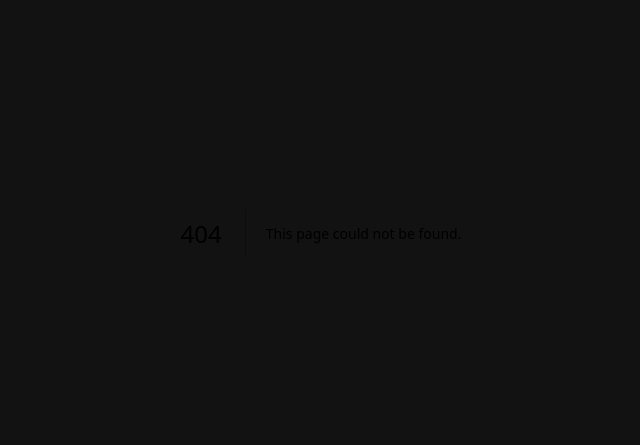
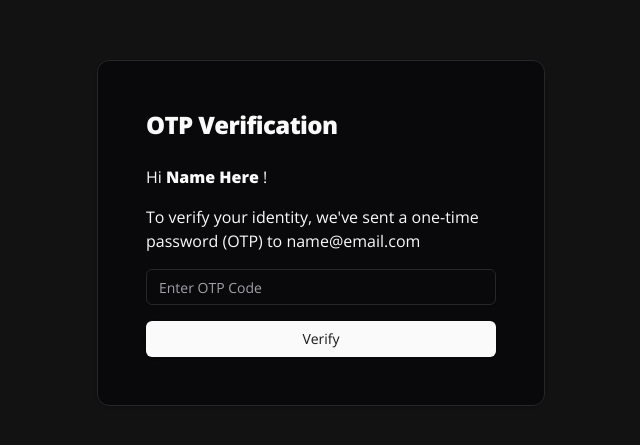
Before and after one commit to JohnPaul154/mi6-mission-control-web, a Next.js app: page /otp in a window 1280 px wide. Before the commit this address had no page. Shown: the part 167-612 px from the top of the page, without its empty margins (319-959 px from the left). Built offline with nearby package versions, Linux system fonts and the light colour scheme.

Commit message:
added otp

```diff
--- a/app/dashboard/mission-control/page.tsx
+++ b/app/dashboard/mission-control/page.tsx
@@ -151,7 +151,7 @@ export default function MissionControlPage() {
     // Creating the event data with only eventName and placeholders for other fields
     const newEvent = {
       eventName: newEventName,
-      location: eventDate,
+      location: "",
       agents: [],
       arsenal: [],
       contactNumber: "",
--- /dev/null
+++ b/app/otp/page.tsx
@@ -0,0 +1,127 @@
+'use client';
+
+import React, { useState, useEffect } from 'react';
+import { useSession } from "@/contexts/SessionContext";
+import { useRouter, useSearchParams } from "next/navigation";
+import { FcGoogle } from "react-icons/fc";
+import { CircleHelp, Eye, EyeOff } from 'lucide-react';
+import crypto from "crypto";
+
+// Firebase Imports
+import {
+  collection,
+  query,
+  where,
+  getDocs,
+  doc,
+  getDoc,
+} from "firebase/firestore";
+
+// Components Imports
+import {
+  Card,
+  CardContent,
+  CardFooter,
+  CardHeader,
+  CardTitle,
+} from "@/components/ui/card";
+
+import { Button } from "@/components/ui/button";
+import { Input } from "@/components/ui/input";
+
+import { firestoreDB } from '@/firebase/init-firebase';
+
+export default function OTP() {
+  const router = useRouter();
+
+  const searchParams = useSearchParams();
+  const data1 = searchParams.get("data1");
+  const data2 = searchParams.get("data2");
+
+  const [otp, setOtp] = useState("");
+  const [error, setError] = useState<string | null>(null);
+
+
+  const { session, setSession } = useSession();
+
+  // Redirect if session exists
+  useEffect(() => {
+    if (session) {
+      router.push("/dashboard");
+    }
+  }, [session, router]);
+
+
+  // Function to handle login logic
+  const handleOTP = async () => {
+    try {
+      setError(null);
+
+      const userRef = doc(firestoreDB, "agents", data1 || "");
+      const userSnap = await getDoc(userRef);
+
+      const mailRef = doc(firestoreDB, "mail", data2 || "");
+      const mailSnap = await getDoc(mailRef);
+
+      if (userSnap.exists()) {
+        const userData = userSnap.data();
+        console.log(userData)
+
+        if (mailSnap.data()!.code === otp) {
+          // Save the session data
+          setSession({
+            id: userSnap.id,
+            email: userData.email,
+            role: userData.role,
+          });
+
+          router.push("/dashboard");
+        } else {
+          setError("Incorrect OTP. Please try again.");
+        }
+      } else {
+        setError("User not found. Please check your email.");
+      }
+    } catch (err: any) {
+      setError("An error occurred. Please try again later.");
+      console.error("Login error:", err);
+    }
+  };
+
+  return (
+    <div className="flex items-center justify-center min-h-screen">
+      <Card className="w-full max-w-md p-6">
+        <CardHeader className="flex">
+          <CardTitle className="font-semibold text-2xl">OTP Verification</CardTitle>
+        </CardHeader>
+        <CardContent>
+          <form>
+            <div className="space-y-4">
+              <h3>
+                Hi <strong>Name Here</strong> !
+              </h3>
+              <p>
+                To verify your identity, we've sent a one-time password (OTP) to name@email.com
+              </p>
+              <div>
+                <label htmlFor="otp" className="block text-sm font-medium">
+                </label>
+                <Input
+                  id="otp"
+                  type="text"
+                  placeholder="Enter OTP Code"
+                  value={otp}
+                  onChange={(e) => setOtp(e.target.value)}
+                />
+              </div>
+              {error && <p className="text-red-500 text-sm">{error}</p>}
+              <Button type="button" onClick={handleOTP} className="w-full">
+                Verify
+              </Button>
+            </div>
+          </form>
+        </CardContent>
+      </Card>
+    </div>
+  );
+}
--- a/app/page.tsx
+++ b/app/page.tsx
@@ -5,13 +5,16 @@ import { useSession } from "@/contexts/SessionContext";
 import { useRouter } from "next/navigation";
 import { FcGoogle } from "react-icons/fc";
 import { CircleHelp, Eye, EyeOff } from 'lucide-react';
+import crypto from "crypto";
 
 // Firebase Imports
 import {
   collection,
   query,
   where,
-  getDocs
+  getDocs,
+  addDoc,
+  serverTimestamp,
 } from "firebase/firestore";
 
 // Components Imports
@@ -28,13 +31,16 @@ import { Input } from "@/components/ui/input";
 
 import { firestoreDB } from '@/firebase/init-firebase';
 
+export const generateOTP = (): string => {
+  return Math.floor(100000 + Math.random() * 900000).toString();
+};
+
 export default function Home() {
   const router = useRouter();
   const [email, setEmail] = useState("");
   const [password, setPassword] = useState("");
   const [error, setError] = useState<string | null>(null);
   const [isPasswordVisible, setIsPasswordVisible] = useState(false);
-
 
   const { session, setSession } = useSession();
 
@@ -50,36 +56,59 @@ export default function Home() {
     setIsPasswordVisible((prevState) => !prevState);
   };
 
-  // Function to handle login logic
   const handleLogin = async () => {
     try {
       setError(null);
 
       const userRef = collection(firestoreDB, "agents");
-      const q = query(userRef, where("email", "==", email));
+      const q = query(userRef, where("email", "==", email), where("isArchive", "==", false));
       const querySnapshot = await getDocs(q);
 
       if (!querySnapshot.empty) {
-        querySnapshot.forEach((doc) => {
+        querySnapshot.forEach(async (doc) => {  // Use async function inside forEach to ensure proper await
           const userData = doc.data();
 
           if (userData.password === password) {
-            // Save the session data
-            setSession({
-              id: doc.id,
-              email: userData.email,
-              role: userData.role,
+            const otp = generateOTP();
+
+            const message = {
+              subject: 'Your OTP Code for MI6 Mission Control',
+              text: `Hello ${userData.firstName} ${userData.lastName}, your OTP code for MI6 Mission Control is: ${otp}. It is valid for 5 minutes.`,
+              html: `
+                <p>Hello <strong>${userData.firstName} ${userData.lastName}</strong>,</p>
+                <p>Your OTP code is: <strong>${otp}</strong>. It is valid for 5 minutes.</p>
+                <p><em>This is an automated email. Please do not reply.</em></p>
+              `
+            };
+
+            // Add the email request to Firestore
+            const docRef = await addDoc(collection(firestoreDB, "mail"), {
+              to: [userData.email],
+              message: message,
+              code: otp,
+              timestamp: serverTimestamp()
             });
 
-            router.push("/dashboard");
+            // Redirect to the dashboard with encrypted data in the URL
+            router.push(`/otp?data1=${doc.id}&data2=${docRef.id}`);
+
+            // Optionally, you can also store session data if needed
+            // setSession({
+            //   id: docRef.id,
+            //   email: userData.email,
+            //   role: userData.role,
+            // });
+
           } else {
             setError("Incorrect password. Please try again.");
           }
+
+          console.log(userData);
         });
       } else {
         setError("User not found. Please check your email.");
       }
-    } catch (err: any) {
+    } catch (err) {
       setError("An error occurred. Please try again later.");
       console.error("Login error:", err);
     }
--- a/package.json
+++ b/package.json
@@ -6,7 +6,8 @@
     "dev": "next dev --turbopack",
     "build": "next build",
     "start": "next start",
-    "lint": "next lint"
+    "lint": "next lint",
+    "postinstall": "patch-package"
   },
   "dependencies": {
     "@fullcalendar/core": "^6.1.15",
@@ -34,6 +35,8 @@
     "lucide-react": "^0.463.0",
     "next": "15.0.3",
     "next-themes": "^0.4.4",
+    "node-fetch": "^3.3.2",
+    "patch-package": "^8.0.0",
     "react": "19.0.0-rc-66855b96-20241106",
     "react-dom": "19.0.0-rc-66855b96-20241106",
     "react-hook-form": "^7.54.2",
```
Also changed, not shown: 1 other file (tests, documents, lock files or other folders).
